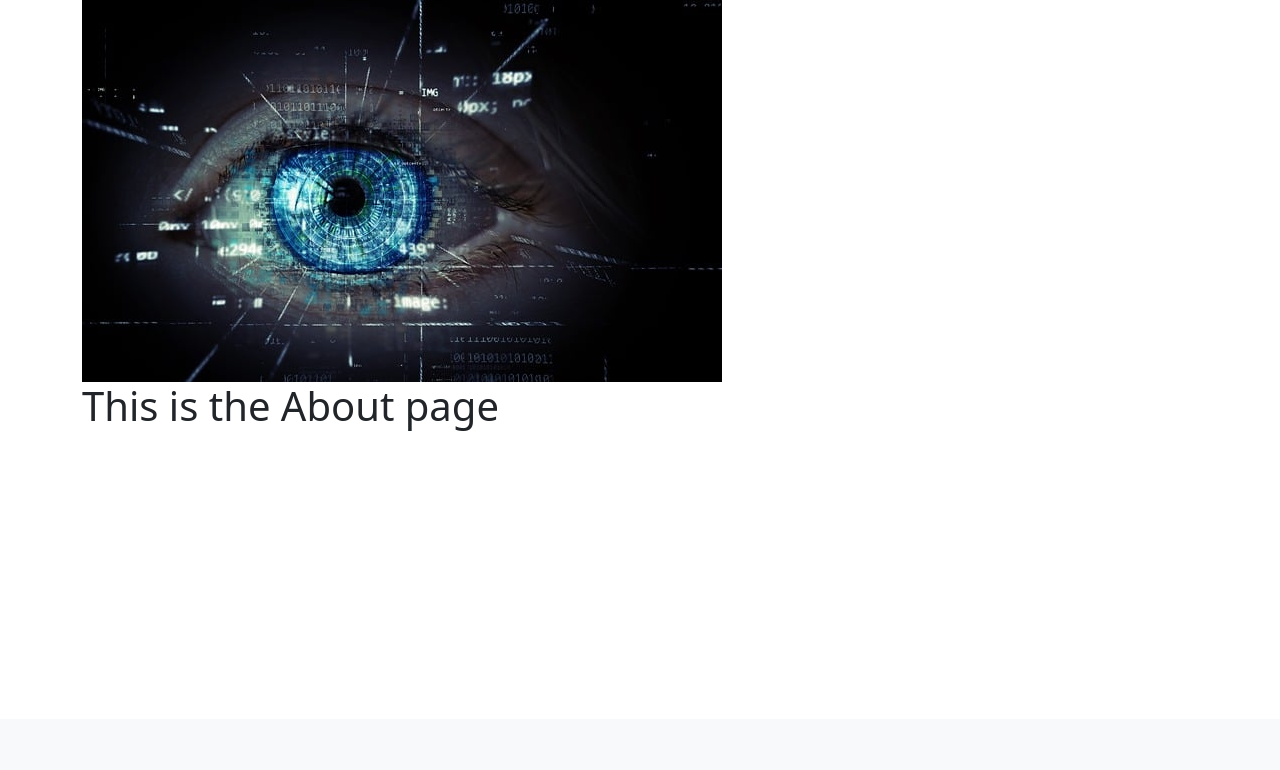
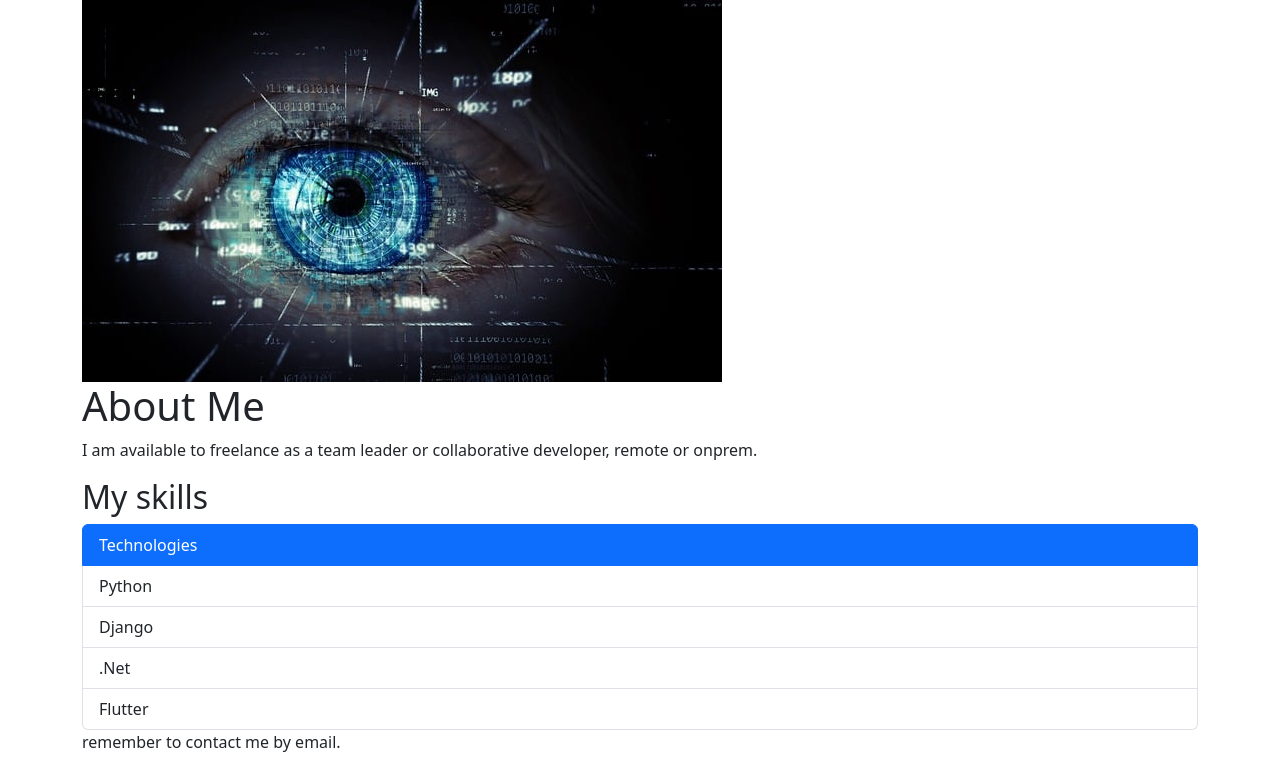
Before and after one commit to pgmckillop/portfolio-production-build, a Django app: page /about/ in a window 1280 px wide. Shown: the part 81-851 px from the top of the page. Before the commit the page ends 512 px from the top, so only its background shows below. Run offline with Django 4.2, Linux system fonts and the light colour scheme.

Commit message:
PhasTemplate pages enhanced to match prototype

```diff
--- a/site_admin/projects/templates/projects/about.html
+++ b/site_admin/projects/templates/projects/about.html
@@ -14,8 +14,18 @@
     </div>
 
     <div class="container">
-        <h1>
-            This is the About page
-        </h1>
+        <h1>About Me</h1>
+        <p>I am available to freelance as a team leader or collaborative developer, remote or onprem.</p>
+        <h2>My skills</h2>
+        <div class="list-group">
+            <a href="#" class="list-group-item list-group-item-action active" aria-current="true">
+                Technologies
+            </a>
+              <a href="https://docs.python.org/3/" target="blank" class="list-group-item list-group-item-action">Python</a>
+              <a href="https://docs.djangoproject.com/en/4.2/" target="blank" class="list-group-item list-group-item-action">Django</a>
+              <a href="https://learn.microsoft.com/en-us/dotnet/csharp/" target="blank" class="list-group-item list-group-item-action">.Net</a>
+              <a href="https://docs.flutter.dev/" target="blank" class="list-group-item list-group-item-action">Flutter</a>
+        </div>
+        <p>remember to contact me by email.</p>
     </div>
 {% endblock %}
--- a/site_admin/projects/templates/projects/index.html
+++ b/site_admin/projects/templates/projects/index.html
@@ -13,6 +13,10 @@
 
         <h1>My Development Portfolio</h1>
 
+        <p>This site will help you understand the skills I have and the projects I have worked on.</p>
 
+       <a href="mailto:paul.mckillop@iwcollrgr.ac.uk" target="_blank" class="btn btn-primary">Email Me</a>
+
+        <h1>Check out my about page</h1>
     </div>
 {% endblock %}
```
